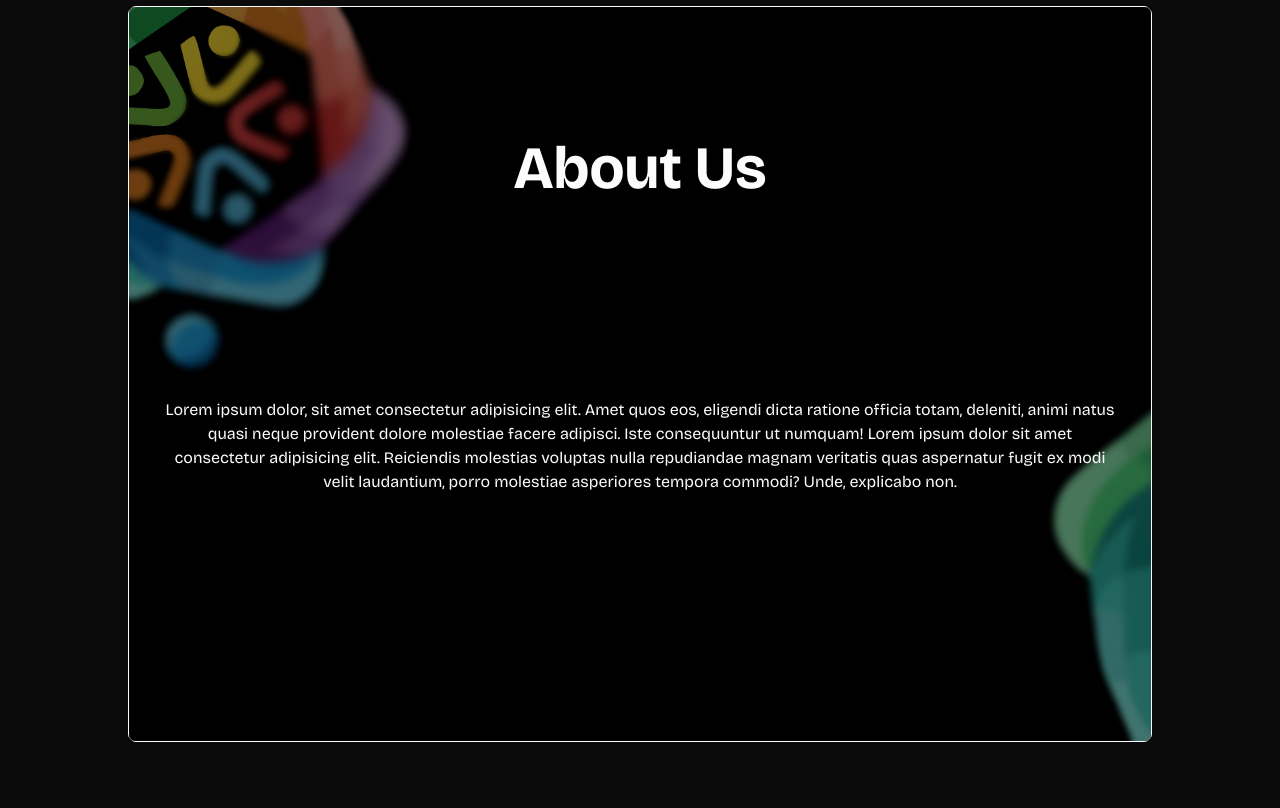
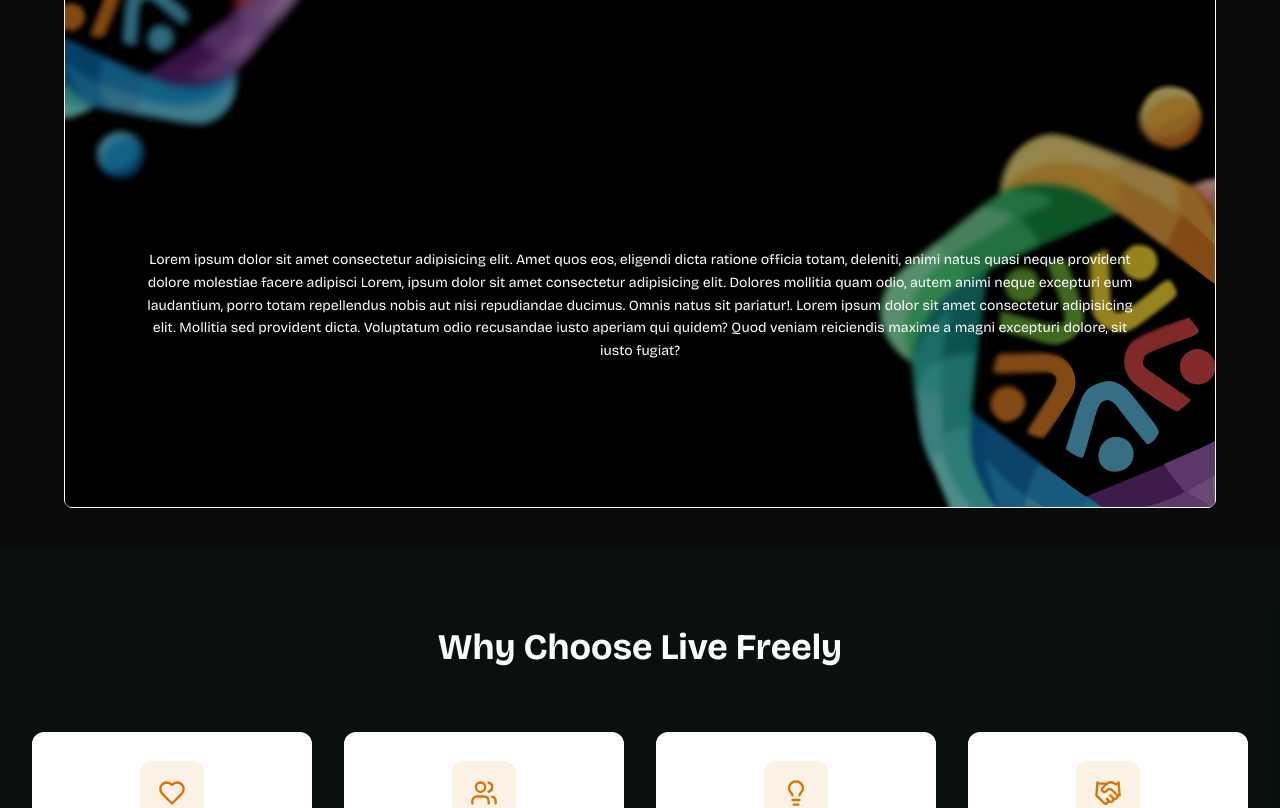
Before and after one commit to Pratham16112002/LL-V1, a Next.js app: page / in a window 1280 px wide. Shown: the part 1680-2488 px from the top of the page. Built offline with nearby package versions, Linux system fonts and the light colour scheme.

Commit message:
image aspect ratio fix

```diff
--- a/app/components/home-section-3.tsx
+++ b/app/components/home-section-3.tsx
@@ -1,19 +1,25 @@
+
+
+
 const HomeSectionThree = () => {
   return (
-    <div className="h-[1080px] flex w-full  items-center justify-center pt-7 bg-center ">
-      <div className="h-[70%] w-[80%]  flex  bg-cover justify-start  border border-foreground rounded-md"
-        style={{
-          backgroundImage: 'url(/home/home_about_us.png)'
-        }}
+    <div className="w-full flex justify-center py-10 bg-center ">
+      <div
+        className="w-[90%]  aspect-[16/9] bg-cover bg-center border border-foreground rounded-md relative"
+        style={{ backgroundImage: 'url(/home/home_about_us.png)' }}
       >
-        <div className="flex flex-1 flex-col items-center gap-12 bg-black/50">
+        {/* overlay */}
+        <div className="absolute inset-0 bg-black/40 flex flex-col items-center justify-start py-10 px-6 overflow-y-scroll space-y-9 md:space-y-72  " >
 
-        <div className="flex-1 flex items-end md:items-center">
-        <h3 className="text-center flex-1 text-foreground text-4xl md:text-6xl font-bold mb-5">About Us</h3>
-        </div>
-        <div className="flex-1 flex mx-5 md:mx-8 text-ellipsis mb-5 md:mb-0 ">
-        <span className="text-center  ">Lorem ipsum dolor, sit amet consectetur adipisicing elit. Amet quos eos, eligendi dicta ratione officia totam, deleniti, animi natus quasi neque provident dolore molestiae facere adipisci. Iste consequuntur ut numquam! Lorem ipsum dolor sit amet consectetur adipisicing elit. Reiciendis molestias voluptas nulla repudiandae magnam veritatis quas aspernatur fugit ex modi velit laudantium, porro molestiae asperiores tempora commodi? Unde, explicabo non.</span>
-        </div>
+          <h3 className="text-4xl md:text-6xl font-bold text-center text-foreground">
+            About Us
+          </h3>
+          <p className="text-center text-white mx-2  md:mx-12  text-sm md:text-md leading-relaxed">
+            Lorem ipsum dolor sit amet consectetur adipisicing elit. Amet quos eos, eligendi
+            dicta ratione officia totam, deleniti, animi natus quasi neque provident dolore
+            molestiae facere adipisci Lorem, ipsum dolor sit amet consectetur adipisicing elit. Dolores mollitia quam odio, autem animi neque excepturi eum laudantium, porro totam repellendus nobis aut nisi repudiandae ducimus. Omnis natus sit pariatur!. Lorem ipsum dolor sit amet consectetur adipisicing elit. Mollitia sed provident dicta. Voluptatum odio recusandae iusto aperiam qui quidem? Quod veniam reiciendis maxime a magni excepturi dolore, sit iusto fugiat?
+          </p>
+
         </div>
       </div>
     </div>
--- a/app/layout.tsx
+++ b/app/layout.tsx
@@ -26,8 +26,8 @@ export default function RootLayout({
   children: React.ReactNode
 }>) {
   return (
-    <html lang="en">
-      <body className={bricolage.className}>
+    <html lang="en" className={bricolage.className}>
+      <body className="bg-background">
         {children}
         <Analytics />
       </body>
```
